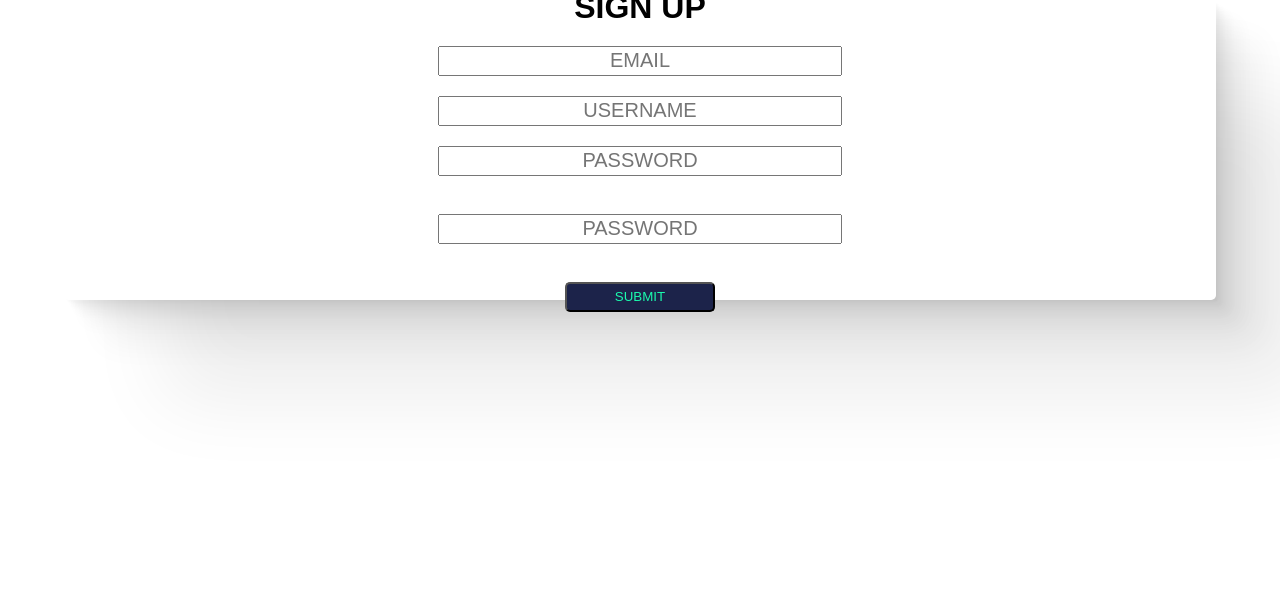
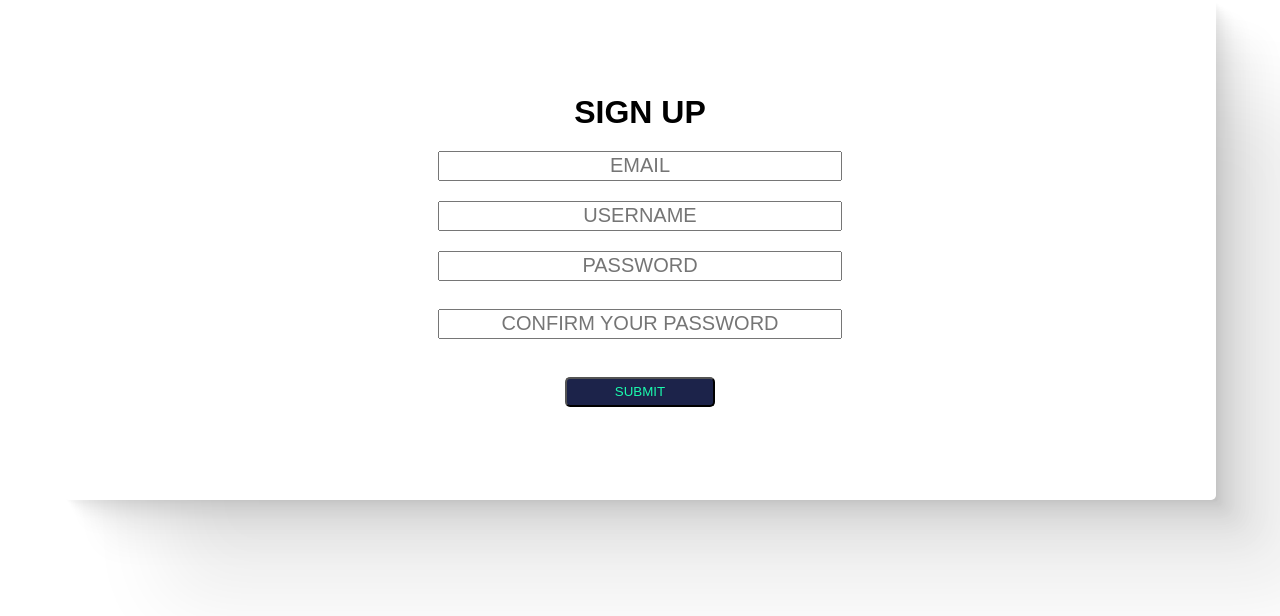
Before and after one commit to EMMANUEL-SUNMBOLA/log, a PHP site: page / in a window 1280 px wide. Shown: the top 616 px of the page. Run offline with PHP 8.4, Linux system fonts and the light colour scheme.

Commit message:
commit 5

```diff
--- a/dist/style.css
+++ b/dist/style.css
@@ -1 +1 @@
-*{margin:0;padding:0;outline:none;box-sizing:border-box;font-family:sans-serif;text-transform:uppercase}.errs{width:100%;padding:20px 0px 20px 0px;background-color:#1a2037;color:#3a97d4;display:flex;flex-direction:column;align-items:center;justify-content:center;font-size:20px}.formdiv{width:90%;height:300px;margin:0px auto;box-shadow:2.8px 2.8px 2.2px rgba(0,0,0,.02),6.7px 6.7px 5.3px rgba(0,0,0,.028),12.5px 12.5px 10px rgba(0,0,0,.035),22.3px 22.3px 17.9px rgba(0,0,0,.042),41.8px 41.8px 33.4px rgba(0,0,0,.05),100px 100px 80px rgba(0,0,0,.07);border-radius:5px;display:flex;align-items:center;justify-content:center;flex-direction:column}.formdiv form{display:flex;align-items:center;justify-content:center;flex-direction:column}.formdiv form input{width:150%;height:30px;text-align:center;font-size:20px;color:#ef374e;margin-top:20px}.formdiv form button{width:150px;height:30px;border-radius:5px;margin-top:20px;background-color:#1c234a;color:#1bfaad;transition:color .3s ease-in-out;transition:background-color .3s ease-in-out}.formdiv form button:hover{background-color:#e8effc;color:#624ce0}/*# sourceMappingURL=style.css.map */
+*{margin:0;padding:0;outline:none;box-sizing:border-box;font-family:sans-serif;text-transform:uppercase}.errs{width:100%;padding:20px 0px 20px 0px;margin-bottom:20px;background-color:#1a2037;color:#3a97d4;display:flex;flex-direction:column;align-items:center;justify-content:center;font-size:20px}.formdiv{width:90%;height:500px;margin:0px auto;box-shadow:2.8px 2.8px 2.2px rgba(0,0,0,.02),6.7px 6.7px 5.3px rgba(0,0,0,.028),12.5px 12.5px 10px rgba(0,0,0,.035),22.3px 22.3px 17.9px rgba(0,0,0,.042),41.8px 41.8px 33.4px rgba(0,0,0,.05),100px 100px 80px rgba(0,0,0,.07);border-radius:5px;display:flex;align-items:center;justify-content:center;flex-direction:column}.formdiv form{display:flex;align-items:center;justify-content:center;flex-direction:column}.formdiv form input{width:150%;height:30px;text-align:center;font-size:20px;color:#ef374e;margin-top:20px}.formdiv form input[name=pass2]{margin-top:10px}.formdiv form button[name=reg]{width:150px;height:30px;border-radius:5px;margin-top:20px;background-color:#1c234a;color:#1bfaad;transition:color .3s ease-in-out;transition:background-color .3s ease-in-out}.formdiv form button[name=reg]:hover{background-color:#e8effc;color:#624ce0}/*# sourceMappingURL=style.css.map */
--- /dev/null
+++ b/head.php
@@ -0,0 +1,12 @@
+<!DOCTYPE html>
+<html lang="en">
+<head>
+    <meta charset="UTF-8">
+    <meta http-equiv="X-UA-Compatible" content="IE=edge">
+    <meta name="viewport" content="width=device-width, initial-scale=1.0">
+    <link rel="apple-touch-icon" sizes="180x180" href="favicon_io/apple-touch-icon.png">
+    <link rel="icon" type="image/png" sizes="32x32" href="favicon_io/favicon-32x32.png">
+    <link rel="icon" type="image/png" sizes="16x16" href="favicon_io/favicon-16x16.png">
+    <link rel="stylesheet" href="dist/style.css">
+    <title>Document</title>
+</head>
--- a/index.php
+++ b/index.php
@@ -3,6 +3,7 @@
     if($_SERVER["REQUEST_METHOD"] == 'POST' && isset($_POST["reg"])){
         $username = $_POST["user"];
         $pwd = $_POST["pass"];
+        $pwd2 = $_POST["pass2"];
         $email = $_POST["email"];
 
         if(empty($username)){
@@ -16,6 +17,9 @@
         }
         elseif(strlen($pwd) < 8){
             $err[] = "password too short";
+        }
+        elseif($pwd !== $pwd2){
+            $err[] = "confirm your password";
         }
 
         if(empty($email)){
@@ -59,18 +63,7 @@
     }
 ?>
 
-<!DOCTYPE html>
-<html lang="en">
-<head>
-    <meta charset="UTF-8">
-    <meta http-equiv="X-UA-Compatible" content="IE=edge">
-    <meta name="viewport" content="width=device-width, initial-scale=1.0">
-    <link rel="apple-touch-icon" sizes="180x180" href="favicon_io/apple-touch-icon.png">
-    <link rel="icon" type="image/png" sizes="32x32" href="favicon_io/favicon-32x32.png">
-    <link rel="icon" type="image/png" sizes="16x16" href="favicon_io/favicon-16x16.png">
-    <link rel="stylesheet" href="dist/style.css">
-    <title>Document</title>
-</head>
+<?php require("head.php");?>
 <body>
     <?php
         if(!empty($err) && isset($_POST["reg"])){
@@ -95,7 +88,7 @@
                 echo $username;
             }?>" >
             <input type="password" placeholder="password" name="pass"><br>
-            <input type="password" placeholder="password" name="pass2"><br>
+            <input type="password" placeholder="confirm your password" name="pass2"><br>
             <button type="submit" name="reg">submit</button>
         </form>
     </div>
--- a/style.scss
+++ b/style.scss
@@ -9,6 +9,7 @@
 .errs{
     width: 100%;
     padding: 20px 0px 20px 0px;
+    margin-bottom: 20px;
     background-color: #1a2037;
     color: #3a97d4;
     display: flex;
@@ -19,7 +20,7 @@
 }
 .formdiv{
     width: 90%;
-    height: 300px;
+    height: 500px;
     margin: 0px auto;
     box-shadow:
   2.8px 2.8px 2.2px rgba(0, 0, 0, 0.02),
@@ -47,7 +48,10 @@
         margin-top: 20px;
 
     }
-    button{
+    input[name="pass2" ]{
+        margin-top: 10px;
+    }
+    button[name ="reg" ]{
         width: 150px;
         height: 30px;
         border-radius: 5px;
```
Also changed, not shown: login.php (+15 -0 lines), 1 other file.
